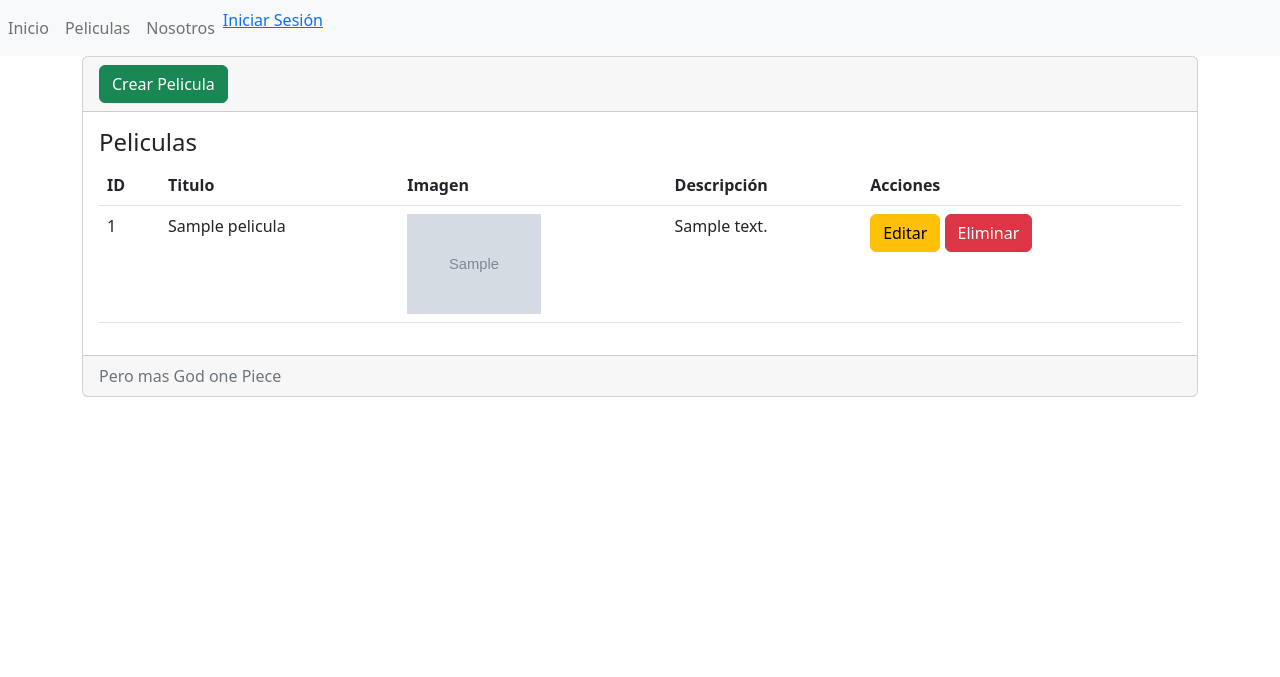
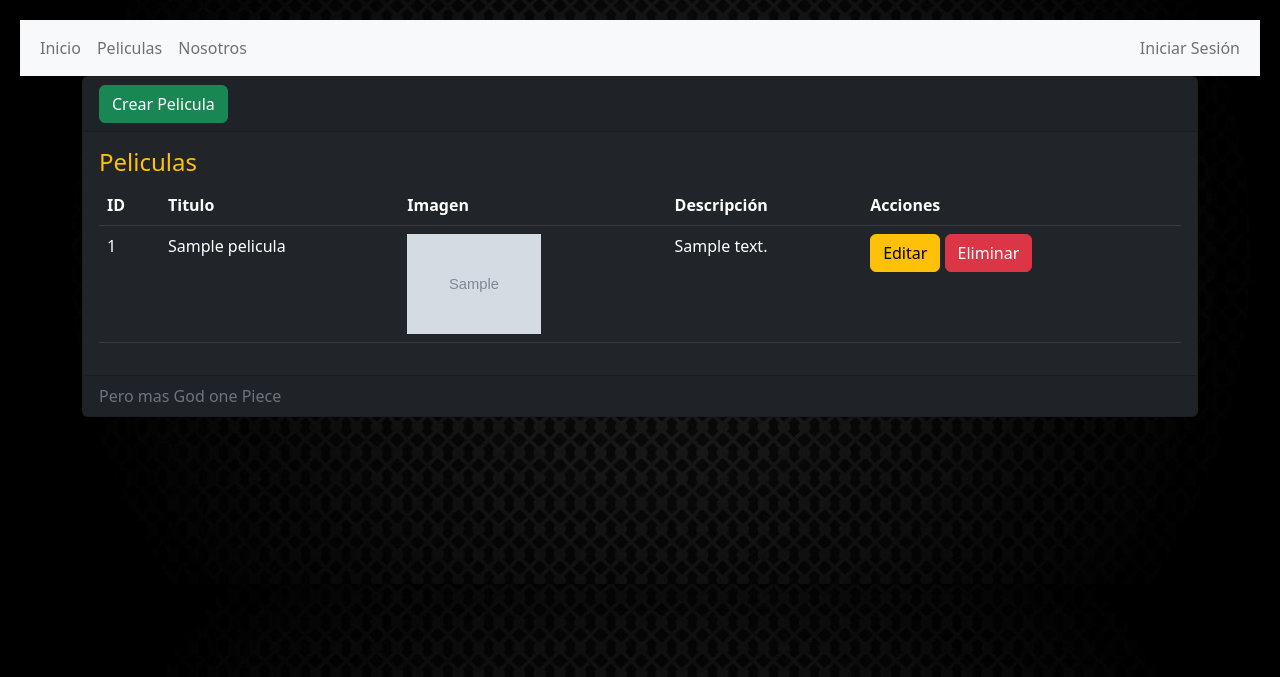
Before and after one commit to Luis9Ds/Progra_ll, a Django app: page /peliculas/ in a window 1280 px wide. Shown: the top 677 px of the page. Run offline with Django 4.2, Linux system fonts and the light colour scheme; tables that the repository leaves empty hold one stand-in row (values such as "Sample post"); grey boxes marked "Sample" are stand-in pictures.

Commit message:
Codigo completo

```diff
--- a/Projectos/Peliculas/peliculas/templates/base.html
+++ b/Projectos/Peliculas/peliculas/templates/base.html
@@ -16,24 +16,20 @@
 <body>
   <header>
     <nav class="navbar navbar-expand navbar-light bg-light">
-        <div class="nav navbar-nav">
+      <div class="container-fluid">
+        <div class="navbar-nav">
           <a class="nav-item nav-link" href="{% url 'inicio' %}">Inicio</a>
           <a class="nav-item nav-link" href="{% url 'peliculas' %}">Peliculas</a>
           <a class="nav-item nav-link" href="{% url 'nosotros' %}">Nosotros</a>
-            </li>
+        </div>
+        <div class="navbar-nav ms-auto">
           {% if user.is_authenticated %}
-            <li>
-              <a href="{% url 'logout' %}">Cerrar Sesión///</a>
-            </li>
-            <li>
-              <a href="#">@{{ user.username }}</a>
-            </li>
+          <a class="nav-item nav-link" href="{% url 'logout' %}">Cerrar Sesión</a>
+          <a class="nav-item nav-link" href="#">@{{ user.username }}</a>
           {% else %}
-            <li>
-              <a href="{% url 'login' %}">Iniciar Sesión</a>
-            </li>
-
+          <a class="nav-item nav-link" href="{% url 'login' %}">Iniciar Sesión</a>
           {% endif %}
+        </div>
       </div>
     </nav>
   </header>
@@ -42,7 +38,7 @@
       {% block contenido %}
 
       {% endblock %}
-
+    </div>
   </main>
   <footer>
     <!-- place footer here -->
--- a/Projectos/Peliculas/peliculas/templates/peliculas/crear.html
+++ b/Projectos/Peliculas/peliculas/templates/peliculas/crear.html
@@ -1,8 +1,8 @@
 {%extends "base.html "%}
 {%block titulo%} Crear pelicula {% endblock %}
 {% block contenido %}
-
-<h1> Sección para creación de peliculas</h1>
+<body style="background-image: url('/imagenes/fondo negro.jpg'); background-size: cover; background-position: center; padding: 20px; margin: 0;"></body>
+<h1 style="color: white;">Sección para creación de películas</h1>
 <div class="card">
     <div class="card-header">
         Crear Pelicula
--- a/Projectos/Peliculas/peliculas/templates/peliculas/editar.html
+++ b/Projectos/Peliculas/peliculas/templates/peliculas/editar.html
@@ -1,8 +1,8 @@
 {%extends "base.html "%}
 {%block titulo%} Editar pelicula {% endblock %}
 {% block contenido %}
-
-<h1> Sección para edición de peliculas</h1>
+<body style="background-image: url('/imagenes/fondo negro.jpg'); background-size: cover; background-position: center; padding: 20px; margin: 0;"></body>
+<h1 style="color: white;">Sección para edición de películas</h1>
 <div class="card">
     <div class="card-header">
         Editar Pelicula
--- a/Projectos/Peliculas/peliculas/templates/peliculas/index.html
+++ b/Projectos/Peliculas/peliculas/templates/peliculas/index.html
@@ -3,16 +3,17 @@
 {% block Peliculas %}Inicio{% endblock %}
 
 {% block contenido %}
+<body style="background-image: url('/imagenes/fondo negro.jpg'); background-size: cover; background-position: center; padding: 20px; margin: 0; color: white;">
 
-<div class="card">
+<div class="card bg-dark text-white">
     <div class="card-header">
-        <a name = "" id="" href="{% url 'crear' %}" class="btn btn-success" role="button">Crear Pelicula</a>
+        <a name="" id="" href="{% url 'crear' %}" class="btn btn-success" role="button">Crear Pelicula</a>
     </div>
     <div class="card-body">
-        <h4 class="card-title">Peliculas</h4>
+        <h4 class="card-title text-warning">Peliculas</h4>
 
         <div class="table-responsive">
-            <table class="table table-responsive">
+            <table class="table table-dark table-responsive">
                 <thead>
                     <tr>
                         <th scope="col">ID</th>
@@ -24,18 +25,16 @@
                 </thead>
                 <tbody>
                     {% for pelicula in peliculas %}
-                    </tr>
-                    <tr class="">
+                    <tr>
                         <td scope="row">{{ pelicula.id }}</td>
                         <td>{{ pelicula.titulo }}</td>
                         <td>
-                            <img src="{{ pelicula.imagen.url }}" height= "100">
-
+                            <img src="{{ pelicula.imagen.url }}" height="100">
                         </td>
                         <td>{{ pelicula.descripcion }}</td>
                         <td>
-                            <a href="{%url 'editar' pelicula.id %}" class= "btn btn-warning">Editar</a>
-                            <a href="{%url 'eliminar' pelicula.id %}" class= "btn btn-danger">Eliminar</a>
+                            <a href="{% url 'editar' pelicula.id %}" class="btn btn-warning">Editar</a>
+                            <a href="{% url 'eliminar' pelicula.id %}" class="btn btn-danger">Eliminar</a>
                         </td>
                     </tr>
                     {% endfor %}
```
Also changed, not shown: Projectos/Peliculas/peliculas/templates/paginas/inicio.html (+4 -4 lines), Projectos/Peliculas/peliculas/templates/paginas/nosotros.html (+13 -3 lines), Projectos/Peliculas/imagenes/descarga_2.jpg (deleted), Projectos/Peliculas/imagenes/imagen_2023-10-07_160050900.png (deleted), Projectos/Peliculas/imagenes/imagen_2023-10-07_160130305.png (deleted), Projectos/Peliculas/imagenes/imagen_2023-10-07_164038507.png (deleted), Projectos/Peliculas/imagenes/imagen_2023-10-07_164144349.png (deleted), Projectos/Peliculas/imagenes/imagen_2023-10-07_164538030.png (deleted), Projectos/Peliculas/imagenes/imagen_2023-10-10_035650496.png (added), Projectos/Peliculas/imagenes/imagen_2023-10-10_035725052.png (added), Projectos/Peliculas/imagenes/imagen_2023-10-10_040111359.png (added), Projectos/Peliculas/imagenes/lol1.webp (added), 1 other file. Lines whose indentation alone changed are shown as unchanged.
